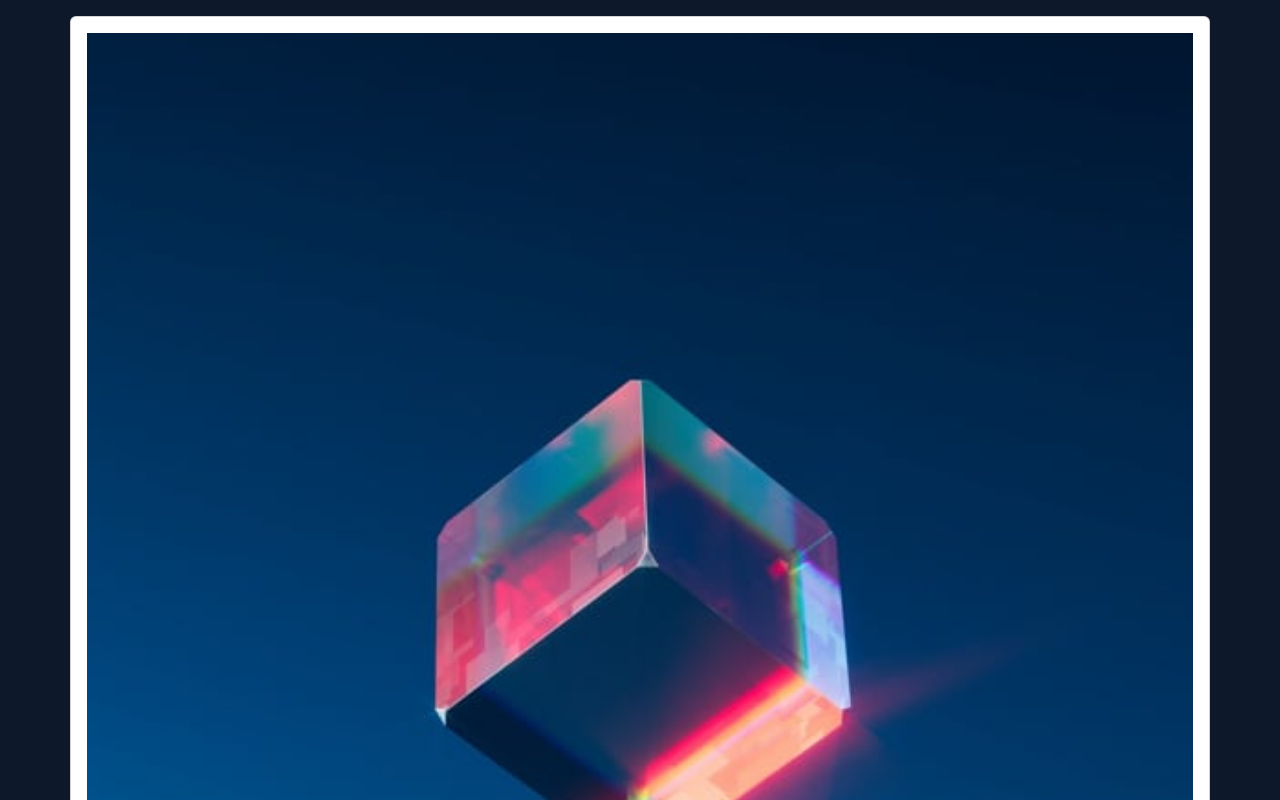
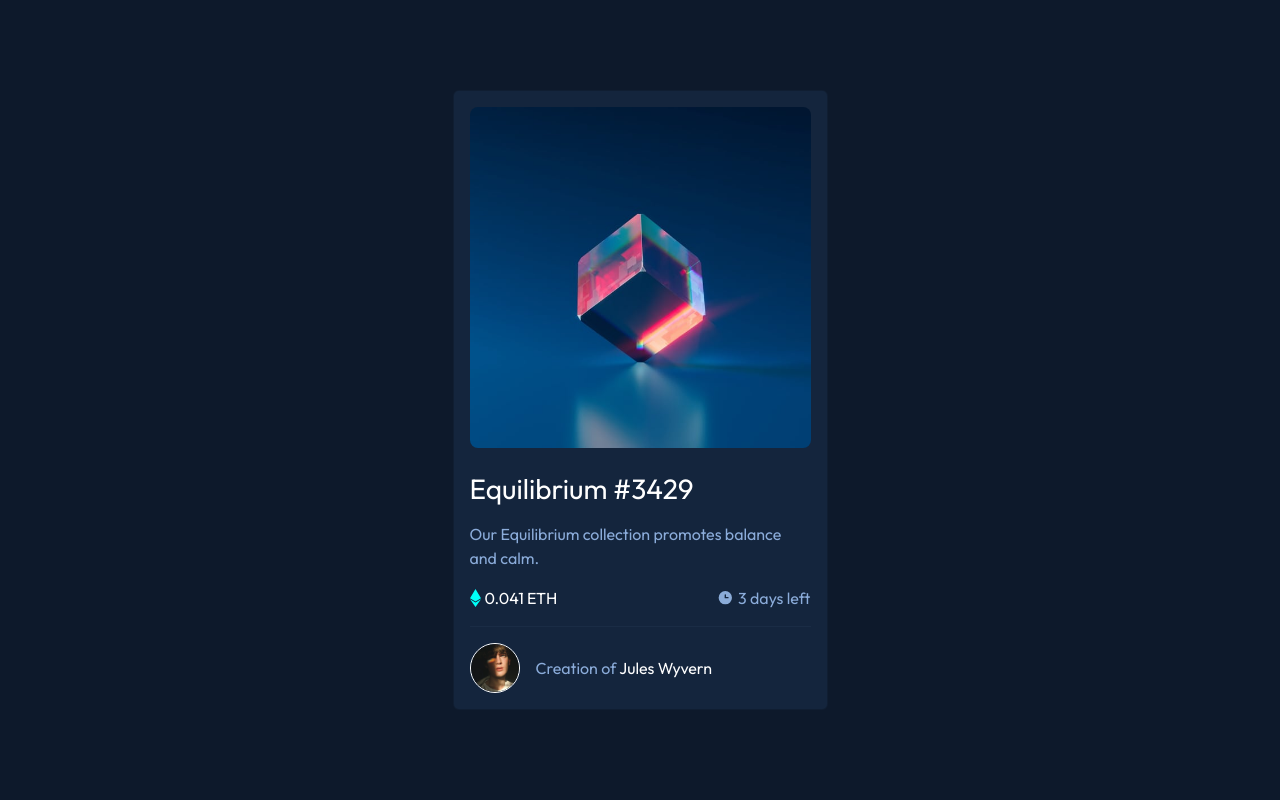
Before and after one commit to Jamez-Mayke/nft-preview-card-component-main, a plain HTML site: page index.html in a window 1280 px wide. Shown: the top 800 px of the page. Drawn offline with nearby package versions, Linux system fonts and the light colour scheme; files that its build step writes are made by us from their sources.

Commit message:
Finalizando estrutura de estilos

```diff
--- a/sass/others/index.scss
+++ b/sass/others/index.scss
@@ -1,4 +1,68 @@
 body {
   font-family: $Outfit;
   background-color: $Very-dark-blue-main-bg;
+  width: 100vw;
+  height: 100vh;
+  display: flex;
+  justify-content: center;
+  align-items: center;
 }
+
+.card1 {
+  max-width: 375px;
+  background-color: $Very-dark-blue-card-bg;
+  color: white;
+}
+
+.card__image img {
+  border-radius: 16px;
+}
+
+.description {
+  font-size: 300;
+  color: $Soft-blue;
+  margin: 1rem 0;
+}
+
+.card__info {
+  display: flex;
+  justify-content: space-between;
+  align-items: center;
+}
+
+.line {
+  color: $Very-dark-blue-line;
+  margin: 8px 0 16px 0;
+}
+
+.card__info-value,
+.card__info-days {
+  display: flex;
+  align-items: center;
+  margin-bottom: 8px;
+  gap: 4px;
+}
+
+.card__info-days {
+  color: $Soft-blue;
+}
+
+.card__people {
+  display: flex;
+  align-items: center;
+}
+
+.card__people img {
+  width: 50px;
+  border: 1px solid white;
+  border-radius: 50%;
+  margin-right: 1rem;
+}
+
+.card__people p {
+  margin: 0;
+}
+
+.card__people p span {
+  color: $Soft-blue;
+}
```
